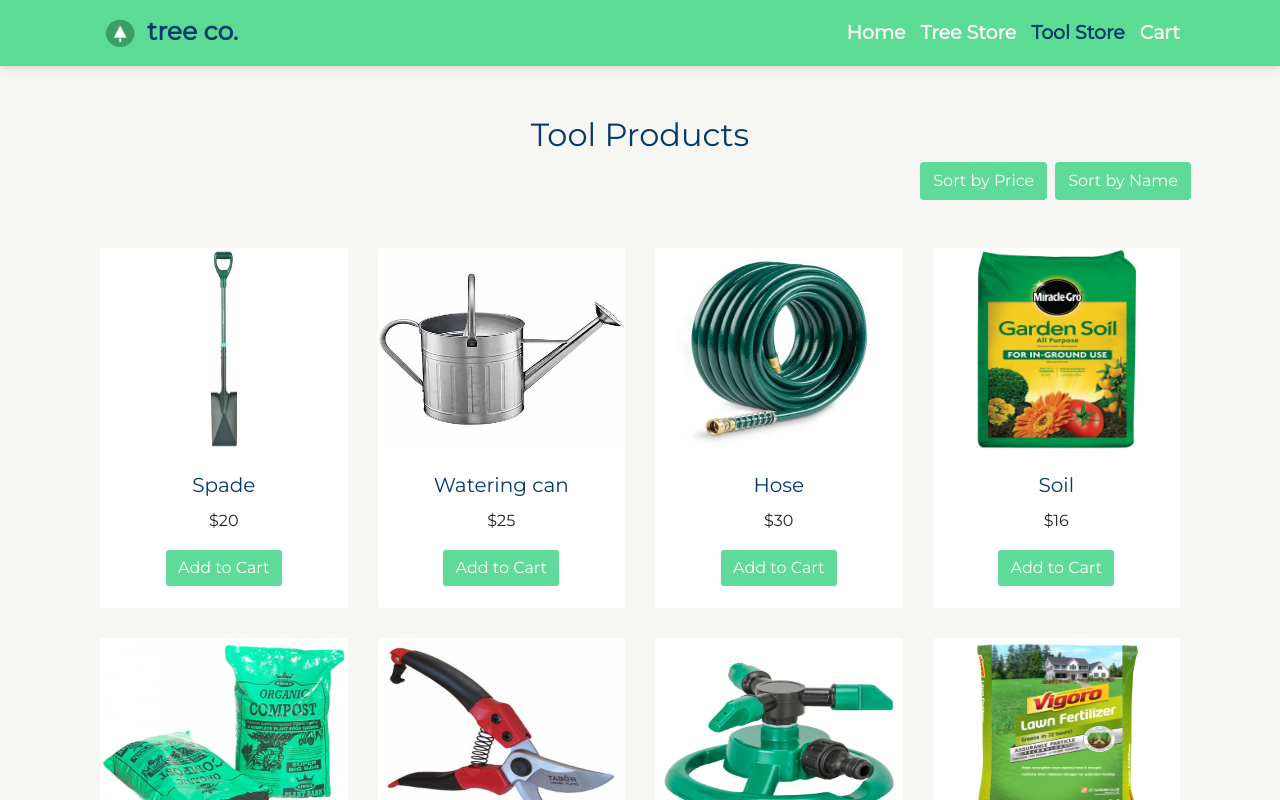
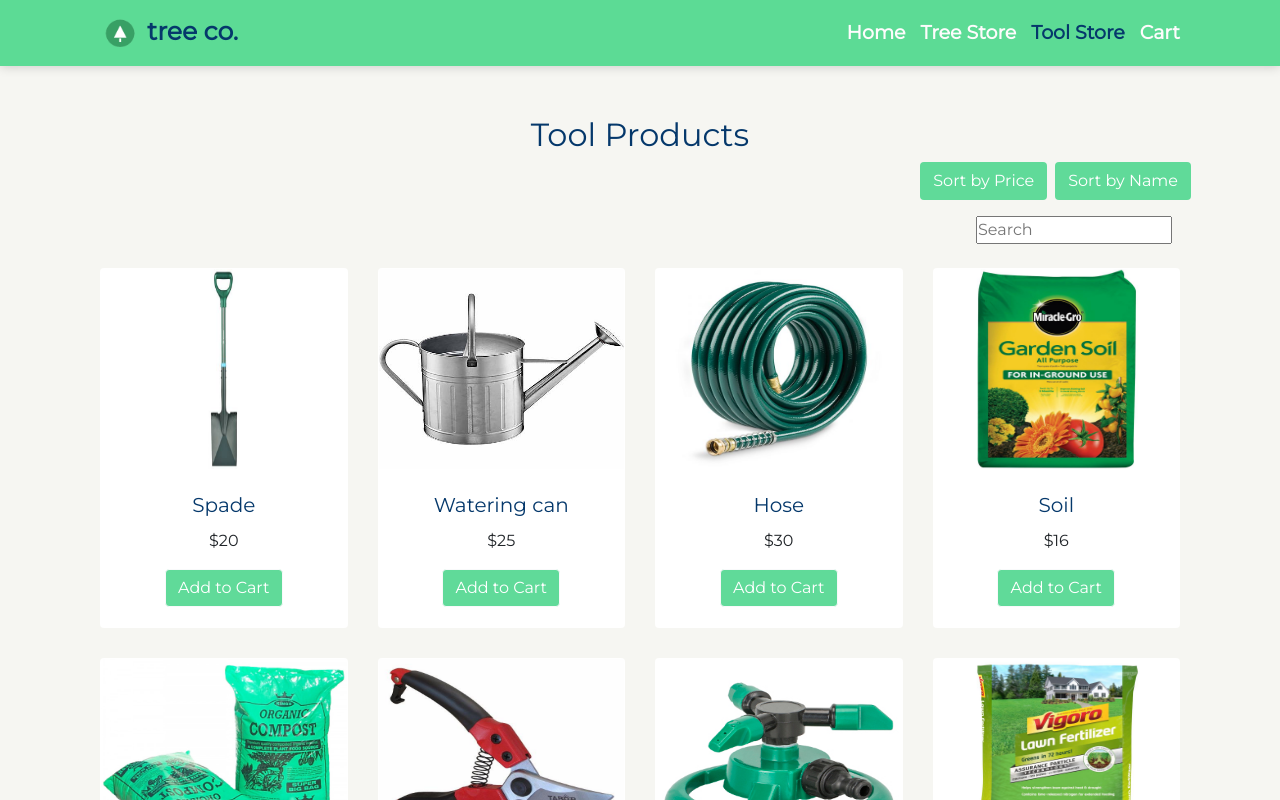
Before and after one commit to ABycroft/SE_TreeCo_WEBAPP, a React (Create React App) app: page /toolstore in a window 1280 px wide. Shown: the top 800 px of the page. Built offline with nearby package versions, Linux system fonts and the light colour scheme.

Commit message:
searching in tools complete, key in cart error fixed

```diff
--- a/src/cart/CartList.js
+++ b/src/cart/CartList.js
@@ -5,8 +5,8 @@
     const { cart } = value
     return (
         <div className="container-fluid">
-            {cart.map(item =>{
-                return <CartItem key={value.id} item={item} value={value} />
+            {cart.map(function(item, i){
+                return <CartItem key={i} item={item} value={value} />
             })}
         </div>
     )
--- a/src/store/TreeList.js
+++ b/src/store/TreeList.js
@@ -19,7 +19,6 @@
         this.setState({search:event.target.value.substr(0,20).toLowerCase()})
     }
     render() {
-        //console.log(this.state.trees);
         return (
             <div className="container pb-5 pt-3" >
                 <form className="text-right">
@@ -30,7 +29,7 @@
                 <div className="row">
                     <TreesConsumer>
                         {value => {
-                            //console.log(value)
+
                             let filteredTrees = value.products.filter(
                                 (product) =>{
                                     return product.name.toLowerCase().indexOf(this.state.search)!==-1;
--- a/src/toolstore/ToolList.js
+++ b/src/toolstore/ToolList.js
@@ -1,28 +1,47 @@
 import React, { Component } from 'react';
 import Tool from "./Tool";
 import { TreesConsumer } from "../context";
+import "./toollist.css";
 
 // set up bootstrap
 // https://youtu.be/wPQ1-33teR4?t=6727
 
 class TreeList extends Component {
+    constructor()
+    {
+        super();
+        this.state={
+            search: ''
+        };
+    }
+    updateSearch(event){
+        this.setState({search:event.target.value.substr(0,20).toLowerCase()})
+    }
     render() {
-        //console.log(this.state.trees);
         return (
-            <div className="container py-5">
+
+            <div className="container pb-5 pt-3">
+                <form className="text-right">
+                    <input type="text" placeholder="Search" value={this.state.search} onChange={this.updateSearch.bind(this)} className="mr-sm-2" />
+                </form>
+                <br></br>
 
                 <div className="row">
                     <TreesConsumer>
 
                         {value => {
                             //console.log(value)
+                            let filteredTrees = value.tools.filter(
+                                (product) =>{
+                                    return product.name.toLowerCase().indexOf(this.state.search)!==-1;
+                                }
+                            )
 
-                                console.log(value.tools);
-                                return value.tools.map( tool =>{
-                                    return <div className="col-md-3 tree-col" key={tool.id}>
-                                            <Tool product={tool} addToolToCart={this.props.addToolToCart}/>
-                                        </div>
-                                })
+                            return filteredTrees.map( tool =>{
+                                return <div className="col-md-3 tree-col" key={tool.id}>
+                                        <Tool product={tool} addToolToCart={this.props.addToolToCart}/>
+                                    </div>
+                            })
 
                         }}
 
--- /dev/null
+++ b/src/toolstore/toollist.css
@@ -0,0 +1,3 @@
+.search{
+    max-width: 300px;
+}
```
